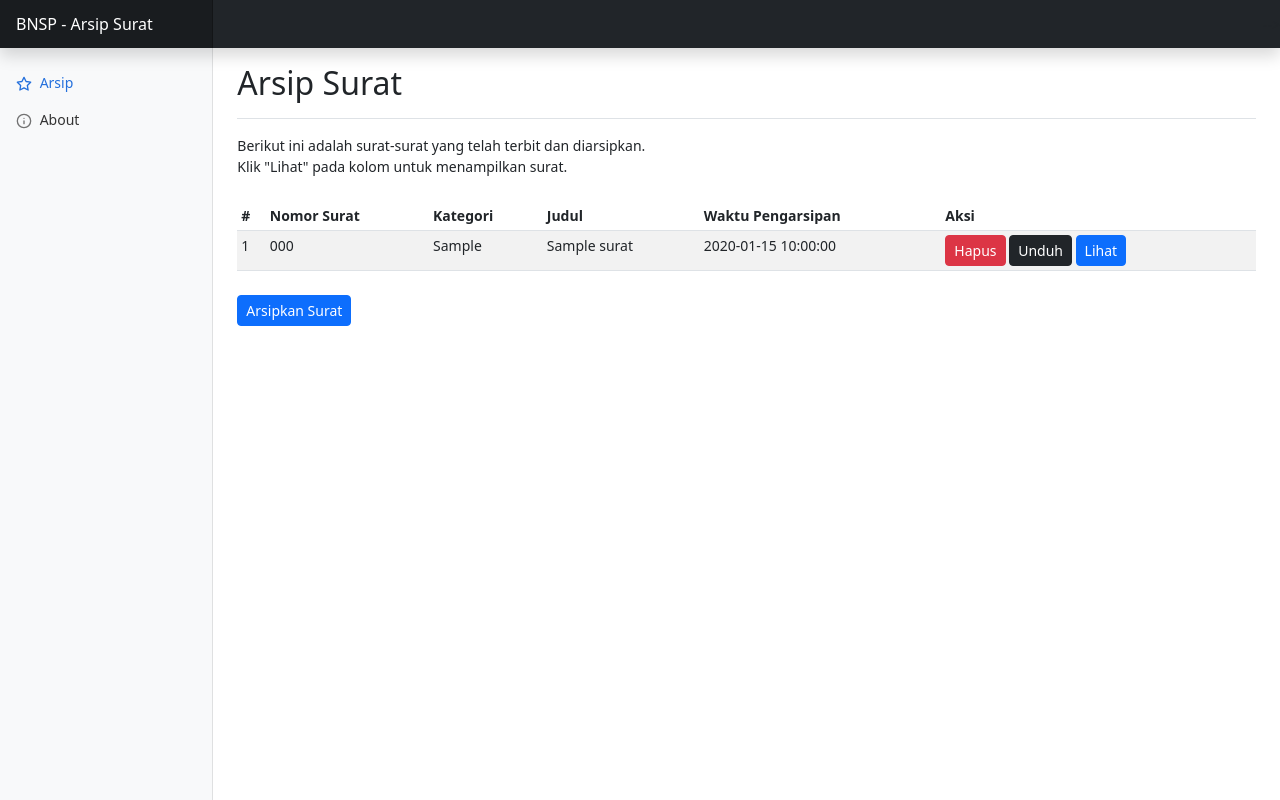
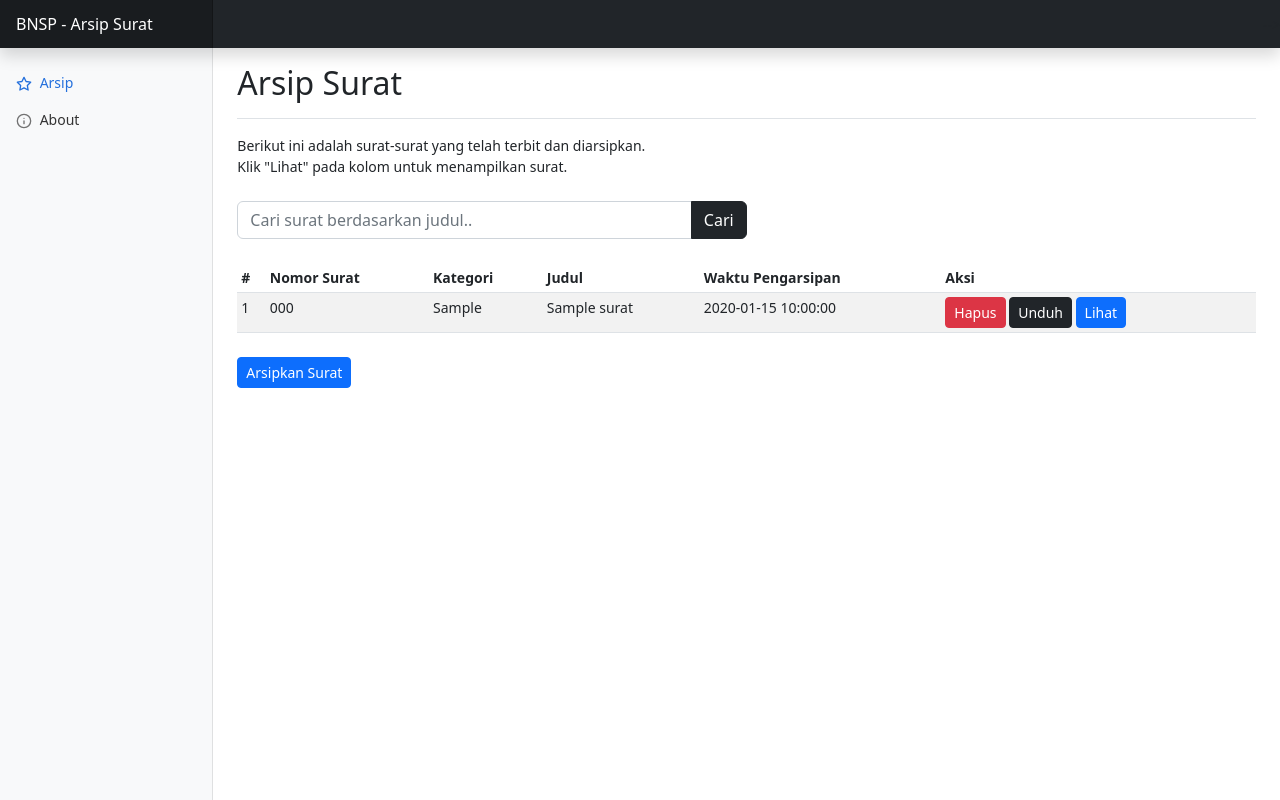
Before and after one commit to RidloSuhardi-1/ci3_arsip_surat, a CodeIgniter app: page /arsip_surat/index.php/surat/index in a window 1280 px wide. Run offline with CodeIgniter, Linux system fonts and the light colour scheme; tables that the repository leaves empty or names only in its code hold one stand-in row (values such as "Sample post").

Commit message:
perbaiki pencarian

```diff
--- a/application/controllers/Surat.php
+++ b/application/controllers/Surat.php
@@ -13,11 +13,22 @@ class Surat extends CI_Controller
 
     public function index()
     {
-        $data = $this->Surat_model->get();
+        $data = null;
+        $keyword = $this->input->post('search_by_judul');
+
+        if (isset($keyword)) {
+            $data = $this->Surat_model->find($keyword);
+        } else {
+            $data = $this->Surat_model->get();
+        }
 
         $this->load->view('layouts/header');
-        $this->load->view('admin/surat/index', ['data' => $data]);
+        $this->load->view('admin/surat/index', ['data' => $data, 'keyword' => $keyword]);
         $this->load->view('layouts/footer');
+    }
+
+    public function find($keyword)
+    {
     }
 
     public function detail($id)
--- a/application/models/Surat_model.php
+++ b/application/models/Surat_model.php
@@ -13,6 +13,13 @@ class Surat_model extends CI_Model
     public function get($limit = 0)
     {
         return $this->db->get('surat', $limit)->result_array();
+    }
+
+    public function find($keyword)
+    {
+        $this->db->like('judul', $keyword);
+        $this->db->order_by('judul', 'ASC');
+        return $this->db->get('surat')->result_array();
     }
 
     public function get_by_id($id)
--- a/application/views/admin/surat/index.php
+++ b/application/views/admin/surat/index.php
@@ -10,6 +10,13 @@
     <button type="button" class="btn-close" data-bs-dismiss="alert" aria-label="Close"></button>
   </div>
 <?php endif; ?>
+
+<form action="<?= base_url() . 'surat'; ?>" method="POST">
+  <div class="input-group mb-4 w-50">
+    <input type="text" name="search_by_judul" class="form-control" placeholder="Cari surat berdasarkan judul.." aria-label="Cari surat berdasarkan judul.." aria-describedby="button-addon2">
+    <button class="btn btn-dark" type="submit" id="button-addon2">Cari</button>
+  </div>
+</form>
 
 <div class="table-responsive">
   <table class="table table-striped table-sm">
```
